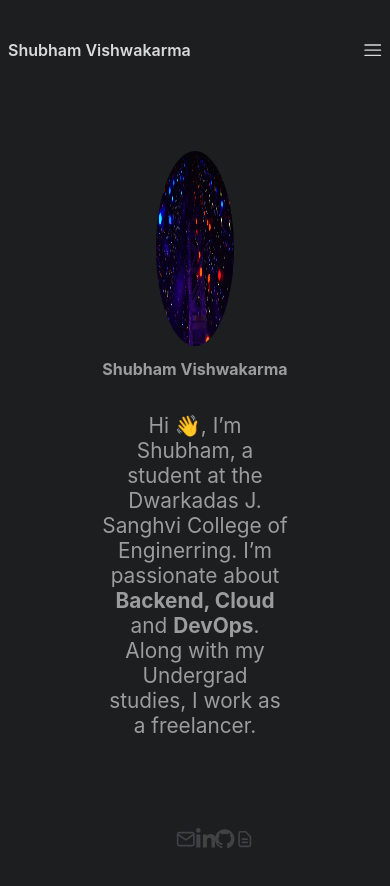
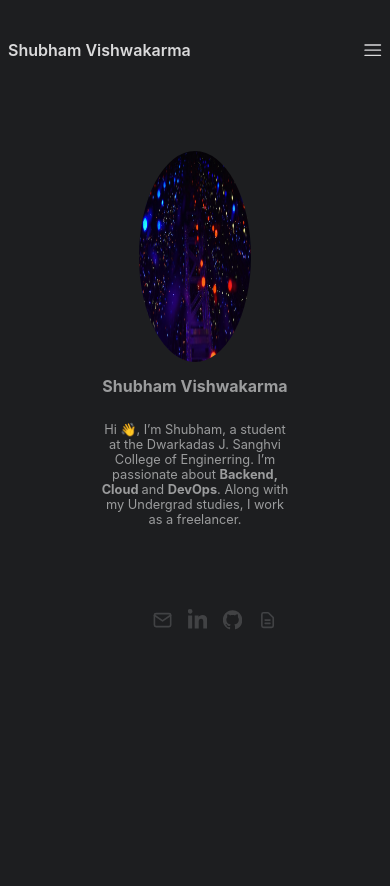
Before and after one commit to ShubhamAXS19/_Portfolio_, a React (Create React App) app: page / in a window 390 px wide. After the commit the page ends 844 px from the top, so only its background shows below. Built offline with nearby package versions, Linux system fonts and the light colour scheme.

Commit message:
website is ready to deploy

```diff
--- a/src/Components/Experience/Experience.css
+++ b/src/Components/Experience/Experience.css
@@ -27,7 +27,6 @@
 
 .ex-card h1 {
  color: #fff;
- /* font-size: 50%; */
 }
 
 .ex-card h2,h3{
@@ -67,9 +66,16 @@
      font-weight: 500;
     }
 
-    .ex-card h2,h3{
+    .ex-card h2{
         font-weight: 500;
-      color:   rgb(155, 156, 157);
+      color: rgb(155, 156, 157);
       font-size: 50%;
     }
+
+    .ex-card h3{
+        font-weight: 500;
+      color: rgb(155, 156, 157);
+      font-size: 50%;
+
+    }
 }
--- a/src/Components/Home/Home.css
+++ b/src/Components/Home/Home.css
@@ -8,7 +8,7 @@
 
 .home img{
    height:30vh;
-   width: 17vw;
+   width: 20%;
    border-radius: 50%;
 
 }
@@ -60,8 +60,8 @@ transition: ease-in 0.3s;
     }
 
     .home img{
-       height:23vh;
-       width: 20vw;
+       height:25vh;
+       width: 30%;
        border-radius: 50%;
 
     }
@@ -73,7 +73,7 @@ transition: ease-in 0.3s;
 
     .home p {
         text-align: center;
-        font-size: 130%;
+        font-size: 80%;
         max-width: 50%;
     }
 
@@ -101,5 +101,6 @@ transition: ease-in 0.3s;
     .home ul a li svg{
         width: 5vw;
         height: 5vh;
+        padding: 0 2vw;
     }
 }
--- a/src/Components/Navbar/Navbar.css
+++ b/src/Components/Navbar/Navbar.css
@@ -55,6 +55,7 @@
 
 
 @media screen and (max-width:768px) {
+
   .navbar{
     display: none;
   }
@@ -82,8 +83,7 @@
 }
 
 .nav-navi{
-  display: flex;
-  align-items: center;
+  padding-left: 1vw;
   justify-content: center;
   flex-direction: column;
   width: 100%;
@@ -91,12 +91,13 @@
         position: fixed;
         top: 0;
         left: 0;
-        background-color: #21243e;
+        background-color:rgb(65, 66, 68);
         transition: ease-in 0.5s;
         z-index: 20;
 }
 
-.nav-navi ul  li {
-  margin-bottom: 1vh;
+.nav-navi ul a li {
+  margin-bottom: 10vh;
 }
+
 }
--- a/src/Components/ProjectCard/Project.css
+++ b/src/Components/ProjectCard/Project.css
@@ -48,8 +48,14 @@
     }
 
 
-    .project-card h2,h3,p{
+    .project-card h2{
         color:   rgb(155, 156, 157);
         font-size: 80%;
     }
+
+    .project-card h3{
+        color:   rgb(155, 156, 157);
+        font-size: 60%;
+
+    }
 }
```
Also changed, not shown: src/Components/Navbar/Navbar.jsx (+6 -2 lines).
